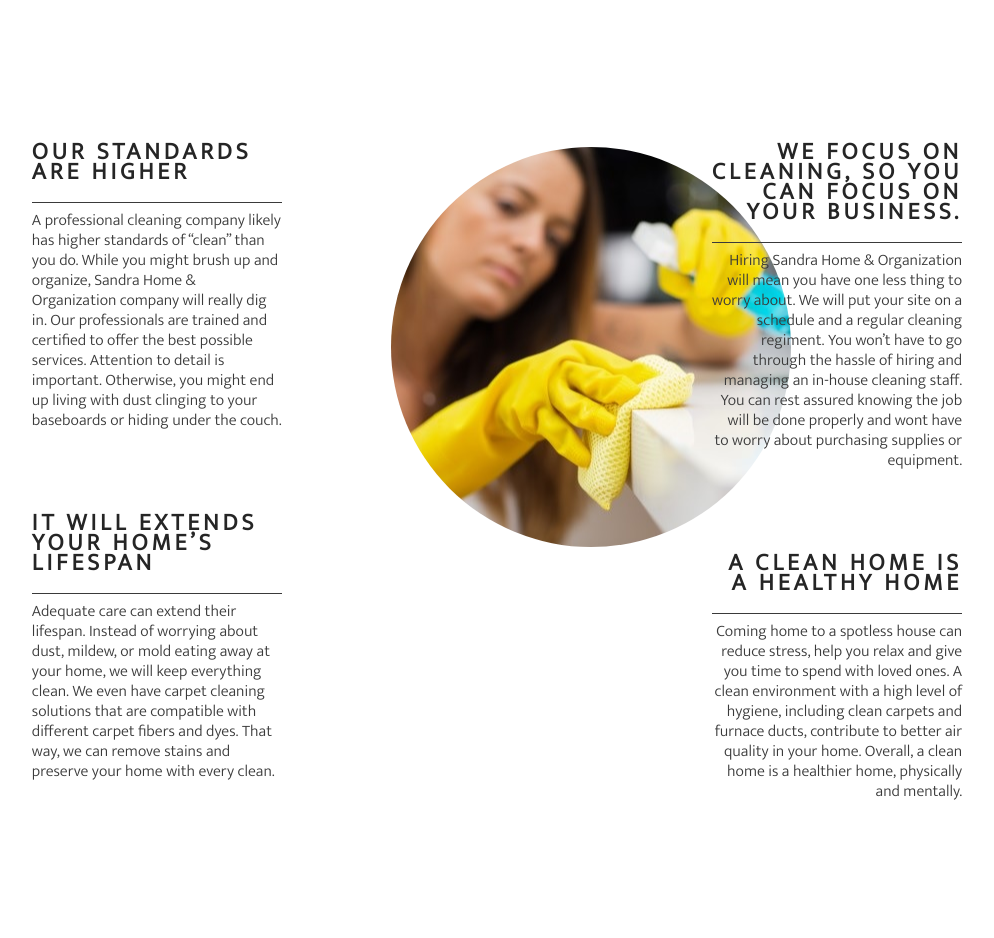
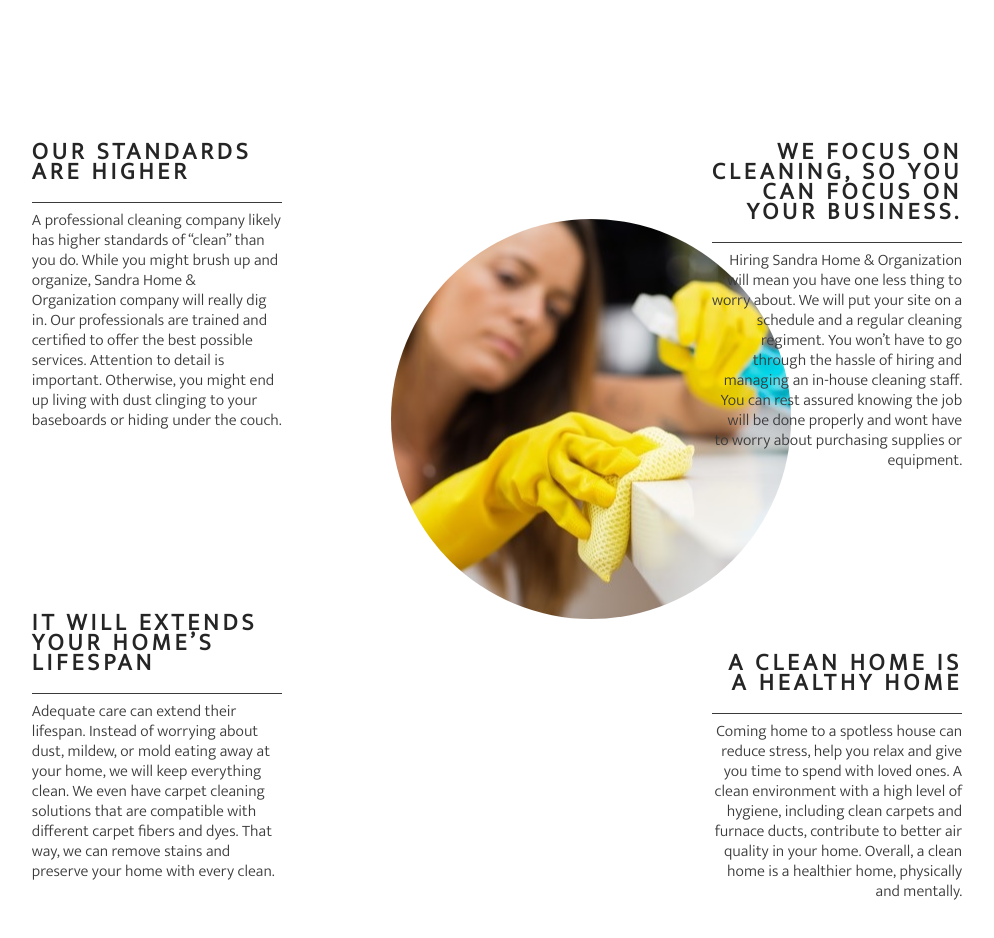
Before and after one commit to JoaoHigino/SandraHomeOrganization, a plain HTML site: page index.html in a window 1280 px wide. Shown: the part 3780-4718 px from the top of the page, without its empty margins (143-1137 px from the left). Before the commit the page ends 4648 px from the top, so only its background shows below. Drawn offline with Linux system fonts and the light colour scheme.

```diff
--- a/assets/css/style.css
+++ b/assets/css/style.css
@@ -105,7 +105,7 @@ hr{
     float: right;
     line-height:20px;
     clear: both;
-    margin-bottom:50px;
+    margin-bottom:150px;
 }
 
 .right-about-heading {
@@ -113,7 +113,7 @@ hr{
     float: left;
     line-height: 20px;
     clear: both;
-    margin-bottom: 50px;
+    margin-bottom: 150px;
 }
 
 .right-about-heading h2{
@@ -147,9 +147,8 @@ hr{
 #circle-cover-bg{
     background: url("../images/clean-home.jpg") no-repeat center center;
     height: 100%;
-    border-radius: 50%;}
-
-
+    border-radius: 50%;
+    margin-top: 80px;}
 
 
 footer {
```
